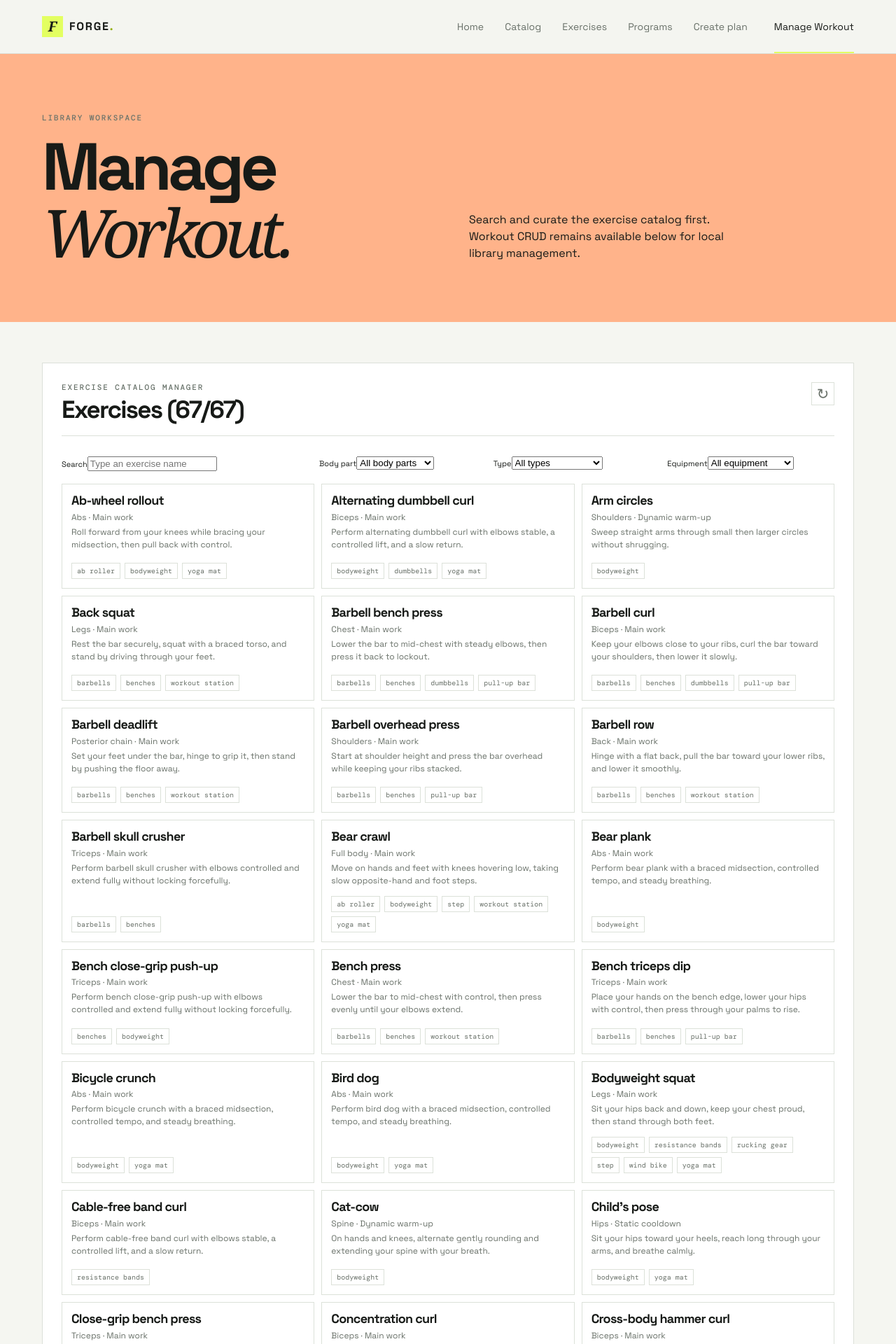
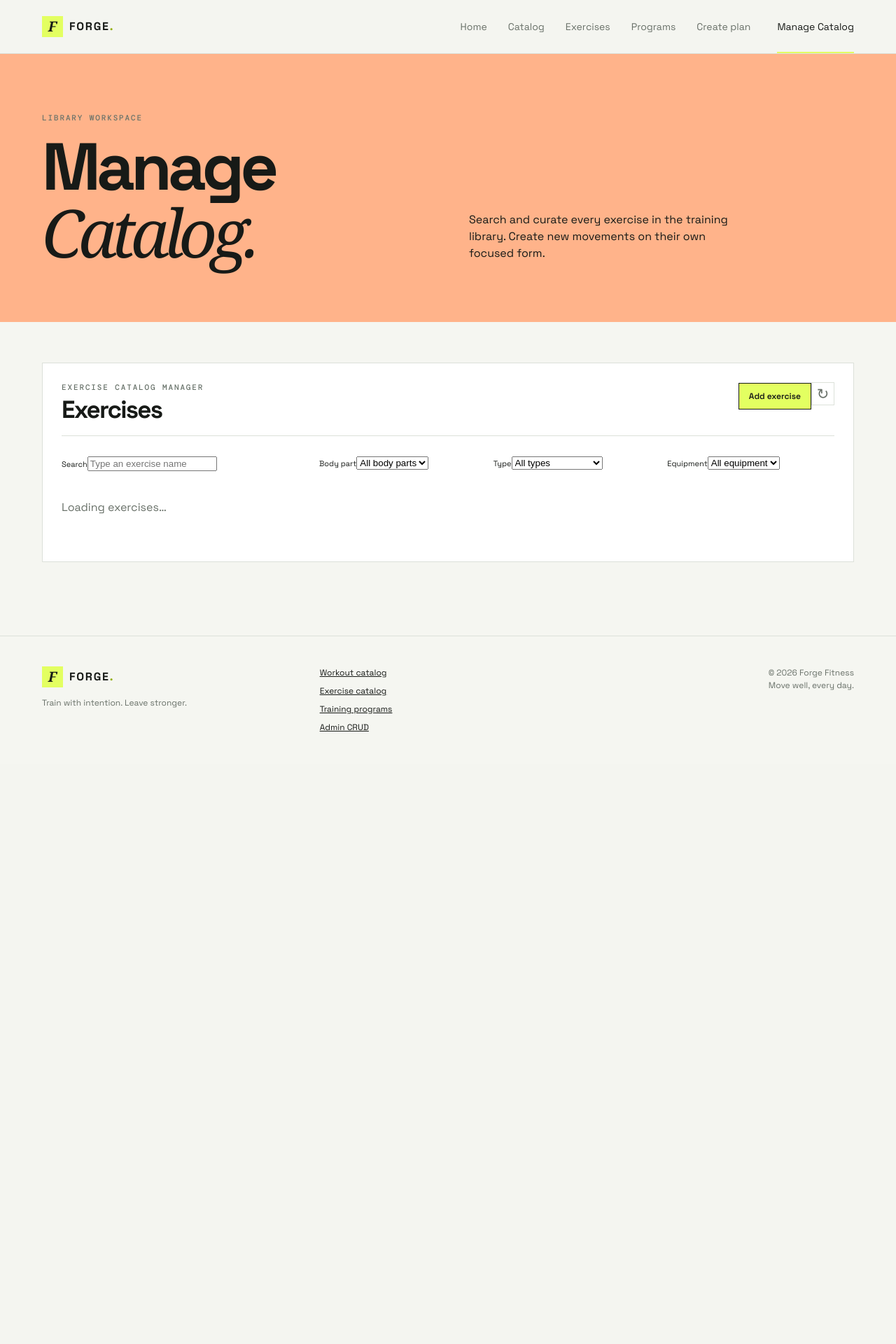
Before and after one commit to mydevco/WorkoutPlanner, a Flask app: page /admin in a window 1280 px wide. Shown: the top 1920 px of the page at 70% size. After the commit the page ends 1045 px from the top, so only its background shows below. Run offline with Flask 3, Linux system fonts and the light colour scheme; data comes from the database, SQL or seed files in the repository.

Commit message:
Split Manage Catalog exercise form
Co-authored-by: Copilot App <223556219+Copilot@users.noreply.github.com>

```diff
--- a/backend/app.py
+++ b/backend/app.py
@@ -435,6 +435,11 @@ def create_app(test_config: dict | None = None) -> Flask:
     def admin():
         return render_template("admin.html", page="admin")
 
+    @app.get("/exercises/new")
+    @admin_required
+    def new_exercise():
+        return render_template("exercise_form.html", page="admin")
+
     @app.get("/login")
     def login():
         return render_template("login.html", page="login", providers=oauth_providers(app))
@@ -807,8 +812,8 @@ def validate_exercise(payload: dict) -> tuple[list[str], dict]:
     if not 3 <= len(name) <= 100:
         errors.append("Name must be between 3 and 100 characters.")
     body_part = str(payload.get("body_part", "")).strip()
-    if not 2 <= len(body_part) <= 50:
-        errors.append("Body part must be between 2 and 50 characters.")
+    if body_part and not 1 <= len(body_part) <= 50:
+        errors.append("Body part must be 50 characters or fewer.")
     exercise_type = payload.get("type")
     if exercise_type not in {"Main work", "Dynamic warm-up", "Static cooldown"}:
         errors.append("Choose Main work, Dynamic warm-up, or Static cooldown.")
--- a/frontend/static/css/styles.css
+++ b/frontend/static/css/styles.css
@@ -218,6 +218,10 @@ legend { font-size: 12px; font-weight: 600; padding: 0 5px; }
 .manager-exercise p { color: var(--muted); font-size: 12px; margin: 3px 0; }
 .manager-exercise .tag-list { margin-top: 10px; }
 .manager-lower { margin-top: 18px; }
+.exercise-form-section { padding-top: 45px; }
+.exercise-form-wide { max-width: 980px; margin: 0 auto; }
+.exercise-form-grid { display: grid; grid-template-columns: repeat(2, minmax(0, 1fr)); gap: 0 18px; }
+.exercise-form-grid .wide-field { grid-column: 1 / -1; }
 @media (max-width: 800px) {
   .container { width: min(100% - 28px, 600px); }
   .site-nav { display: none; position: absolute; left: 0; right: 0; top: 75px; background: var(--paper); border-bottom: 1px solid var(--line); padding: 12px 20px 20px; flex-direction: column; align-items: stretch; gap: 0; }
@@ -252,6 +256,7 @@ legend { font-size: 12px; font-weight: 600; padding: 0 5px; }
   .footer-note { text-align: left; }
   .manager-toolbar { grid-template-columns: 1fr 1fr; }
   .exercise-manager-list { grid-template-columns: 1fr 1fr; }
+  .exercise-form-grid { grid-template-columns: 1fr; }
 }
 @media print {
   @page { margin: 1.4cm; }
--- a/frontend/static/js/app.js
+++ b/frontend/static/js/app.js
@@ -367,6 +367,28 @@
         render();
       } catch (error) { list.innerHTML = `<p class="loading">${escapeHtml(error.message)}</p>`; }
     }
+
+    async function loadExerciseForm() {
+      const form = $("#exercise-form");
+      if (!form || $("#exercise-manager-list")) return;
+      const message = $("#exercise-form-message");
+      const equipment = await api("/api/equipment").catch(() => []);
+      $("#exercise-equipment-options").innerHTML = equipment.map((item) =>
+        `<label class="check-item"><input type="checkbox" name="manager-equipment" value="${escapeHtml(item)}"> ${escapeHtml(labelCase(item))}</label>`
+      ).join("");
+      $$('input[name="manager-equipment"]').forEach((input) => input.addEventListener("change", () => {
+        if (input.checked) $$('input[name="manager-equipment"]').filter((item) => item !== input).forEach((item) => { item.checked = false; });
+      }));
+      form.addEventListener("submit", async (event) => {
+        event.preventDefault();
+        const selected = $$('input[name="manager-equipment"]:checked').map((input) => input.value);
+        const payload = { name: $("#exercise-name").value, body_part: $("#exercise-body-part").value, type: $("#exercise-type").value, equipment: selected, description: $("#exercise-description").value };
+        try {
+          await api("/api/exercises", { method: "POST", body: JSON.stringify(payload) });
+          message.textContent = "Exercise added to the catalog."; message.className = "form-message success"; form.reset();
+        } catch (error) { message.textContent = error.message; }
+      });
+    }
     ["manager-search", "manager-body-part", "manager-type", "manager-equipment"].forEach((id) => $(`#${id}`).addEventListener("input", render));
     form.addEventListener("submit", async (event) => {
       event.preventDefault();
@@ -385,7 +407,6 @@
       } catch (error) { showMessage(error.message); }
     });
     $("#refresh-exercises").addEventListener("click", refresh);
-    $("#show-workout-editor").addEventListener("click", () => { $("#workout-editor").hidden = false; $("#show-workout-editor").hidden = true; });
     refresh();
   }
 
@@ -394,5 +415,5 @@
   if (page === "catalog") loadCatalog();
   if (page === "exercises") loadExercises();
   if (page === "programs") loadPrograms();
-  if (page === "admin") { loadExerciseManager(); loadAdmin(); }
+  if (page === "admin") { loadExerciseManager(); loadExerciseForm(); loadAdmin(); }
 }());
--- a/frontend/templates/admin.html
+++ b/frontend/templates/admin.html
@@ -1,16 +1,16 @@
 {% extends "base.html" %}
-{% block title %}Manage Workout — Forge Fitness{% endblock %}
+{% block title %}Manage Catalog — Forge Fitness{% endblock %}
 {% block content %}
 <section class="page-hero admin-hero">
   <div class="container page-hero-inner">
-    <div><p class="eyebrow">Library workspace</p><h1>Manage<br><em>Workout.</em></h1></div>
-    <p>Search and curate the exercise catalog first. Workout CRUD remains available below for local library management.</p>
+    <div><p class="eyebrow">Library workspace</p><h1>Manage<br><em>Catalog.</em></h1></div>
+    <p>Search and curate every exercise in the training library. Create new movements on their own focused form.</p>
   </div>
 </section>
 <section class="section admin-section">
   <div class="container">
     <div class="admin-panel exercise-manager-panel">
-      <div class="panel-heading"><div><p class="eyebrow">Exercise catalog manager</p><h2>Exercises <span id="manager-count"></span></h2></div><button id="refresh-exercises" class="icon-button no-print" type="button" aria-label="Refresh exercises">↻</button></div>
+      <div class="panel-heading"><div><p class="eyebrow">Exercise catalog manager</p><h2>Exercises <span id="manager-count"></span></h2></div><div><a class="button button-small button-primary no-print" href="{{ url_for('new_exercise') }}">Add exercise</a><button id="refresh-exercises" class="icon-button no-print" type="button" aria-label="Refresh exercises">↻</button></div></div>
       <div class="manager-toolbar no-print">
         <label>Search<input id="manager-search" type="search" placeholder="Type an exercise name" autocomplete="off"></label>
         <label>Body part<select id="manager-body-part"><option value="">All body parts</option></select></label>
@@ -19,41 +19,6 @@
       </div>
       <div id="exercise-manager-list" class="exercise-manager-list" aria-live="polite"><p class="loading">Loading exercises…</p></div>
     </div>
-    <div class="admin-layout manager-lower">
-      <div class="admin-panel form-panel">
-        <div class="panel-heading"><div><p class="eyebrow">Catalog editor</p><h2>Add an exercise</h2></div></div>
-        <div id="exercise-form-message" class="form-message" role="status" aria-live="polite"></div>
-        <form id="exercise-form" novalidate>
-          <label>Name<input id="exercise-name" required minlength="3" maxlength="100" placeholder="e.g. Cable-free curl"></label>
-          <div class="form-row"><label>Body part<input id="exercise-body-part" required maxlength="50" placeholder="e.g. Biceps"></label><label>Category/type<select id="exercise-type" required><option value="">Choose type</option><option>Main work</option><option>Dynamic warm-up</option><option>Static cooldown</option></select></label></div>
-          <fieldset><legend>Equipment (0 or 1)</legend><div id="exercise-equipment-options" class="check-grid"></div><small class="field-help">Leave empty for bodyweight. Select no more than one.</small></fieldset>
-          <label>Instructions / description<textarea id="exercise-description" required minlength="10" maxlength="500" rows="4" placeholder="Explain the movement in one or two lines."></textarea></label>
-          <button class="button button-primary full-button" type="submit">Add exercise <span aria-hidden="true">↗</span></button>
-        </form>
-      </div>
-      <div class="admin-panel form-panel">
-        <div class="panel-heading"><div><p class="eyebrow">Workout CRUD</p><h2>Manage sessions</h2></div></div>
-        <p class="field-help">Use the existing workout editor below to maintain seeded and custom sessions.</p>
-        <button class="button button-light no-print" type="button" id="show-workout-editor">Show workout editor</button>
-      </div>
-    </div>
-    <div id="workout-editor" class="admin-layout manager-lower" hidden>
-      <div class="admin-panel form-panel">
-        <div class="panel-heading"><div><p class="eyebrow">Workout editor</p><h2 id="form-heading">Add a workout</h2></div><button id="cancel-edit" class="icon-button" type="button" hidden aria-label="Cancel editing">×</button></div>
-        <div id="form-message" class="form-message" role="status" aria-live="polite"></div>
-        <form id="workout-form" novalidate>
-          <input id="workout-id" type="hidden">
-          <div class="form-row"><label>Title<input id="title" required minlength="3" maxlength="100"></label><label>Focus<select id="category" required><option value="">Choose focus</option><option>full-body</option><option>leg day</option><option>upper body</option><option>core</option><option>hybrid</option></select></label></div>
-          <div class="form-row"><label>Duration<select id="duration" required><option value="">Choose time</option><option>30</option><option>45</option><option>60</option></select></label><label>Program<select id="program" required></select></label></div>
-          <fieldset><legend>Equipment</legend><div id="equipment-options" class="check-grid"></div></fieldset>
-          <label>Description<textarea id="description" rows="3" required minlength="10"></textarea></label>
-          <label>Video link <span class="optional">(optional)</span><input id="video-url" type="url"></label>
-          <label>Exercises <textarea id="exercises" rows="7" required></textarea></label>
-          <button class="button button-primary full-button" type="submit"><span id="submit-label">Save workout</span></button>
-        </form>
-      </div>
-      <div class="admin-panel list-panel"><div class="panel-heading"><h2>Workout list <span id="admin-count"></span></h2><button id="refresh-workouts" class="icon-button no-print" type="button" aria-label="Refresh workouts">↻</button></div><div id="admin-list" class="admin-list" aria-live="polite"></div></div>
-    </div>
   </div>
 </section>
 {% endblock %}
--- a/frontend/templates/base.html
+++ b/frontend/templates/base.html
@@ -27,7 +27,7 @@
         <a class="{{ 'active' if page == 'exercises' else '' }}" href="{{ url_for('exercises') }}">Exercises</a>
         <a class="{{ 'active' if page == 'programs' else '' }}" href="{{ url_for('programs') }}">Programs</a>
         <a class="{{ 'active' if page == 'programs' else '' }}" href="{{ url_for('programs') }}#program-builder">Create plan</a>
-        <a class="nav-admin {{ 'active' if page == 'admin' else '' }}" href="{{ url_for('admin') }}">Manage Workout</a>
+        <a class="nav-admin {{ 'active' if page == 'admin' else '' }}" href="{{ url_for('admin') }}">Manage Catalog</a>
         {% if current_user %}
           <form class="nav-auth no-print" method="post" action="{{ url_for('logout') }}"><span>{{ current_user.name or current_user.email }}</span><button type="submit">Log out</button></form>
         {% elif oauth_providers %}
```
Also changed, not shown: frontend/templates/exercise_form.html (added, +26 -0 lines), tests/test_app.py (+15 -2 lines), README.md.
